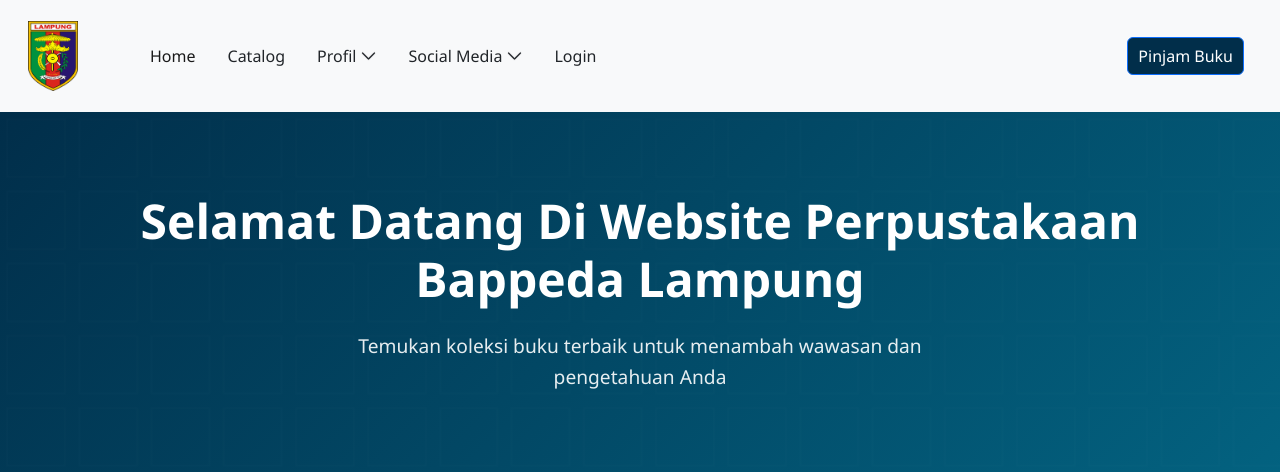
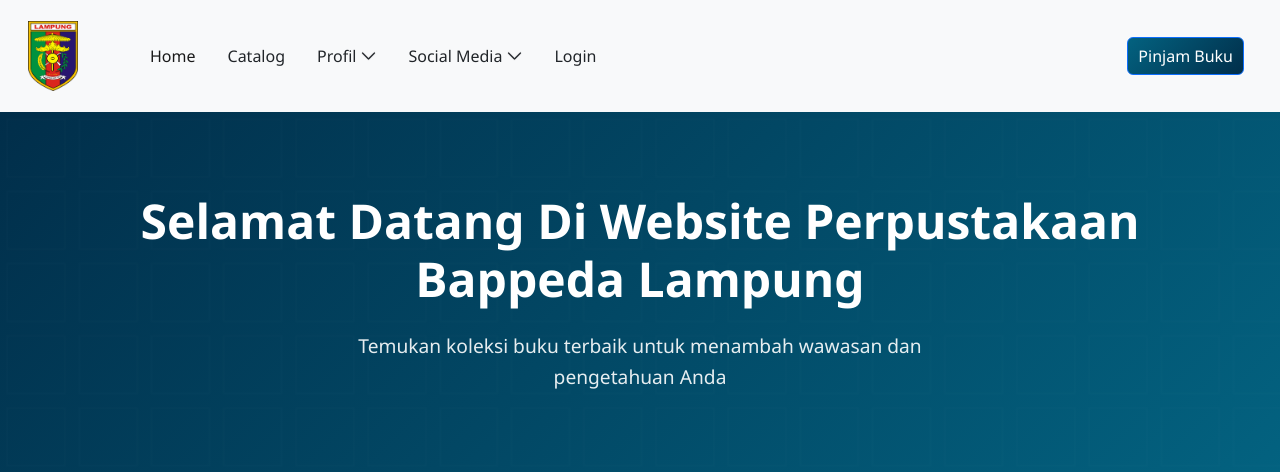
Before and after one commit to earldev4/web-perpus, a PHP site: page / in a window 1280 px wide. Shown: the top 472 px of the page. Run offline with PHP 8.4, Linux system fonts and the light colour scheme.

Commit message:
updating a button

```diff
--- a/assets/style/style.css
+++ b/assets/style/style.css
@@ -9,6 +9,12 @@
 .navbar-brand img {
     width: 50px;
     height: 70px;
+}
+
+.navbar .borrow-book .btn-primary{
+    background: linear-gradient(135deg, #036280, #012e4a);
+    color: white;
+    font-weight: 500;
 }
 
 #mainNavbar {
```
